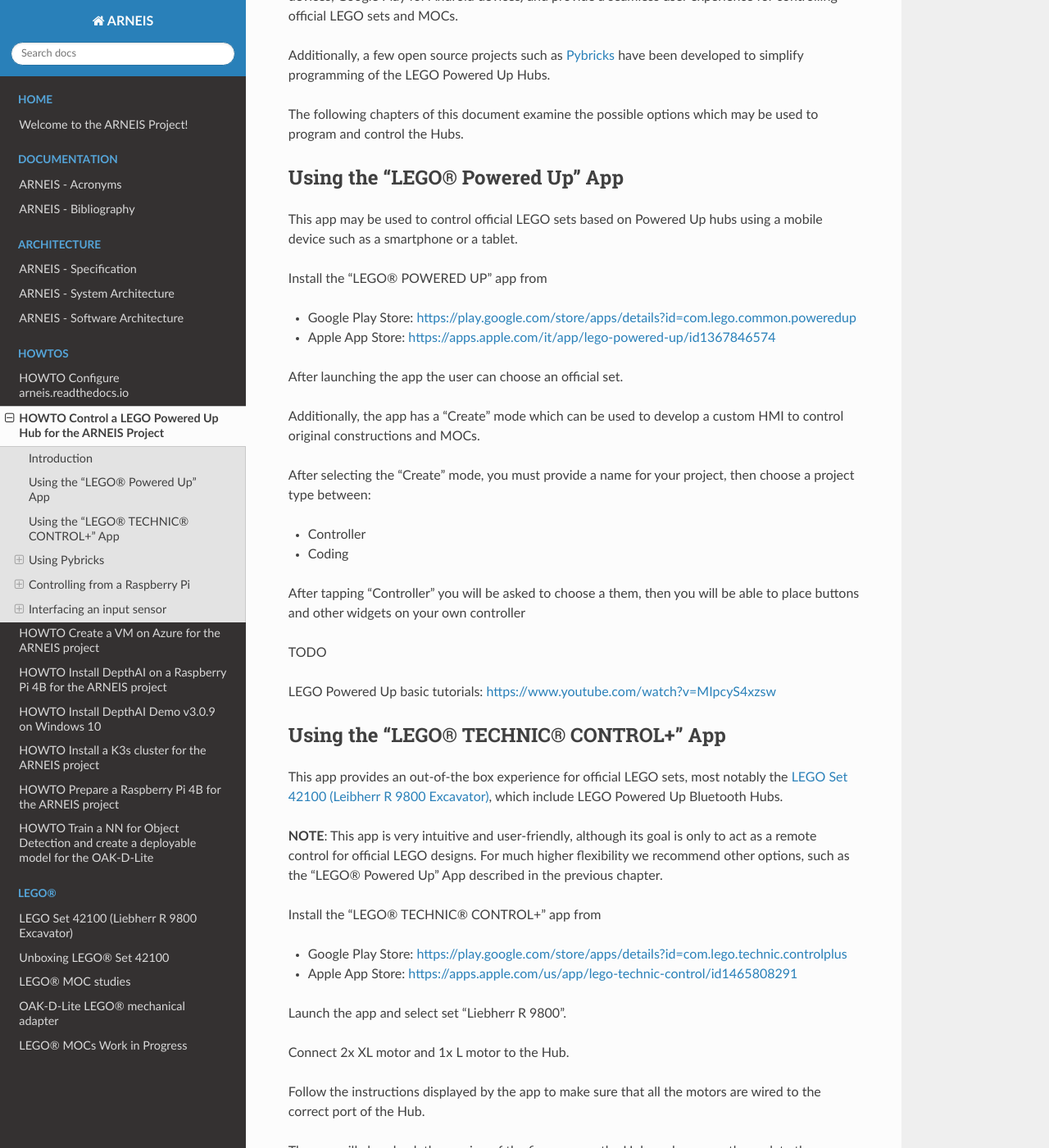
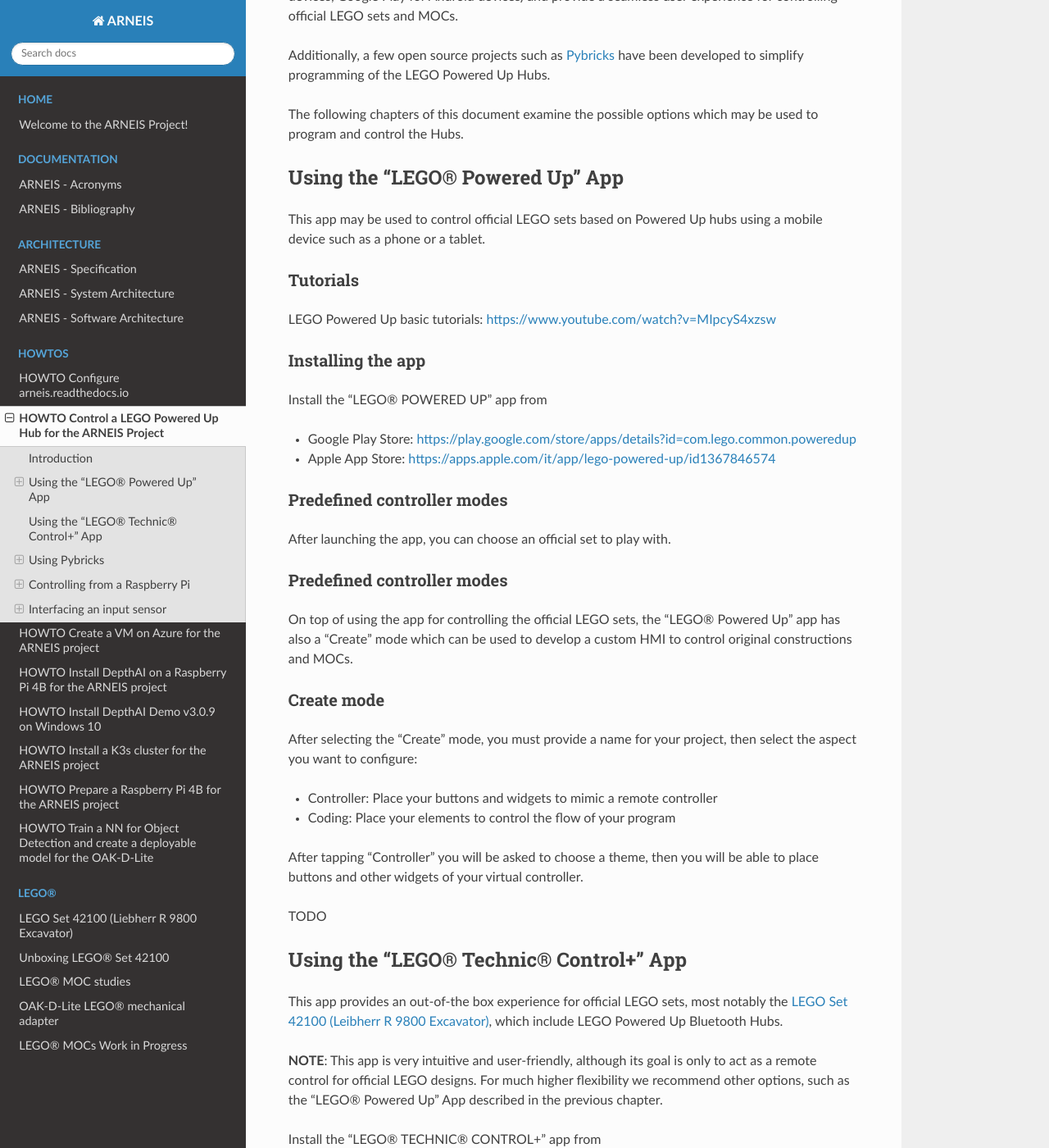
Before and after one commit to B-AROL-O/ARNEIS, a Sphinx documentation site: the page built from docs/howto/howto-control-rpi-poweredup.md, in a window 1280 px wide and 1400 px high, scrolled down 533 px. Shown: the whole window at 82% size. Built offline with Sphinx 7.4.7 and the Read the Docs theme 2.0.0, drawn with Linux system fonts in a browser that asks for light colours.

Commit message:
Expand chapter: Using the LEGO Powered Up App
Signed-off-by: Macario Gianpaolo <gmacario@gmail.com>

```diff
--- a/docs/howto/howto-control-rpi-poweredup.md
+++ b/docs/howto/howto-control-rpi-poweredup.md
@@ -16,29 +16,39 @@
 
 ## Using the "LEGO&reg; Powered Up" App
 
-This app may be used to control official LEGO sets based on Powered Up hubs using a mobile device such as a smartphone or a tablet.
+This app may be used to control official LEGO sets based on Powered Up hubs using a mobile device such as a phone or a tablet.
+
+### Tutorials
+
+LEGO Powered Up basic tutorials: <https://www.youtube.com/watch?v=MIpcyS4xzsw>
+
+### Installing the app
 
 Install the "LEGO&reg; POWERED UP" app from
 
 * Google Play Store: <https://play.google.com/store/apps/details?id=com.lego.common.poweredup>
 * Apple App Store: <https://apps.apple.com/it/app/lego-powered-up/id1367846574>
 
-After launching the app the user can choose an official set.
+### Predefined controller modes
 
-Additionally, the app has a "Create" mode which can be used to develop a custom HMI to control original constructions and MOCs.
+After launching the app, you can choose an official set to play with.
 
-After selecting the "Create" mode, you must provide a name for your project, then choose a project type between:
+### Predefined controller modes
 
-- Controller
-- Coding
+On top of using the app for controlling the official LEGO sets, the "LEGO&reg; Powered Up" app has also a "Create" mode which can be used to develop a custom HMI to control original constructions and MOCs.
 
-After tapping "Controller" you will be asked to choose a them, then you will be able to place buttons and other widgets on your own controller
+### Create mode
+
+After selecting the "Create" mode, you must provide a name for your project, then select the aspect you want to configure:
+
+- Controller: Place your buttons and widgets to mimic a remote controller
+- Coding: Place your elements to control the flow of your program
+
+After tapping "Controller" you will be asked to choose a theme, then you will be able to place buttons and other widgets of your virtual controller.
 
 TODO
 
-LEGO Powered Up basic tutorials: <https://www.youtube.com/watch?v=MIpcyS4xzsw>
-
-## Using the "LEGO&reg; TECHNIC&reg; CONTROL+" App
+## Using the "LEGO&reg; Technic&reg; Control+" App
 
 This app provides an out-of-the box experience for official LEGO sets, most notably the [LEGO Set 42100 (Leibherr R 9800 Excavator)](https://arneis.readthedocs.io/en/latest/lego-set-42100/README.html#), which include LEGO Powered Up Bluetooth Hubs.
 
```
